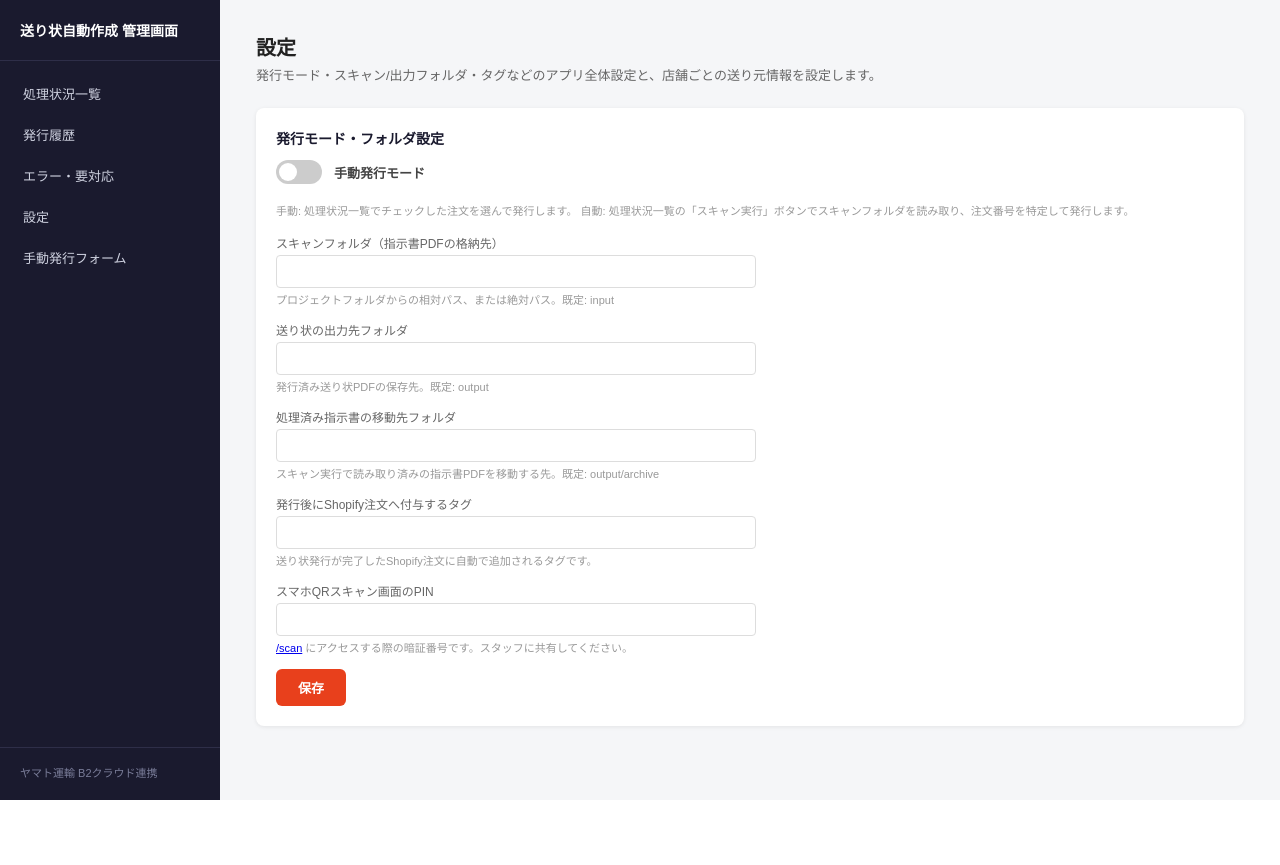
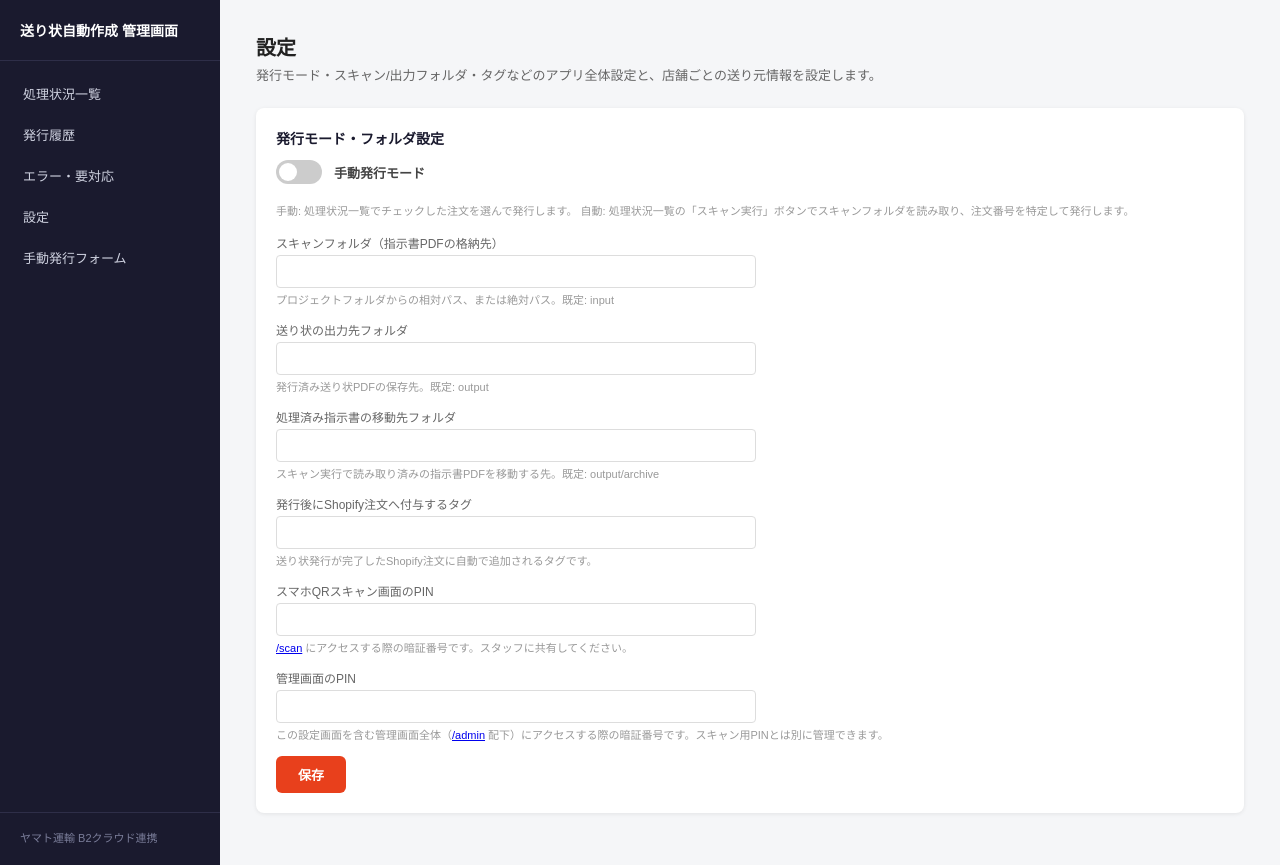
Before and after one commit to toratyann620/ph-label-print, a FastAPI app: template templates/admin/settings.html in a window 1280 px wide. Before the commit the page ends 800 px from the top, so only its background shows below. Run offline with FastAPI, Linux system fonts and the light colour scheme; the template is opened without the code that fills it, so the values that code supplies are empty.

Commit message:
管理画面(/admin)にもPIN認証を追加
- これまで/admin配下は認証なしでトンネル経由でも閲覧可能だったため、
  /scanと同じ仕組み（PIN + 署名付きCookie）で保護
- scan_auth.pyをrealm対応にリファクタし、"scan"用と"admin"用のPIN・Cookieを分離
  （スキャン用PINだけを渡された人が管理画面に入れないようにするため）
- scripts/init_pins.py: 初回PIN発行用のブートストラップスクリプトを追加
  （/admin自体がPINで保護されるため、設定画面から回せない初回のみ必要）

```diff
--- a/src/common/app.py
+++ b/src/common/app.py
@@ -120,13 +120,39 @@ async def shopify_order_webhook(order: ShopifyOrder):
 SETTINGS_FIELDS = ["sender_name", "sender_zip", "sender_address", "sender_address2", "sender_phone", "sender_email", "printer_name"]
 
 
+def _require_admin(request: Request) -> RedirectResponse | None:
+    """未認証なら /admin/login へのリダイレクトを返す。認証済みなら None。"""
+    if not scan_auth.is_authorized(request, realm="admin"):
+        return RedirectResponse(url="/admin/login")
+    return None
+
+
+@app.get("/admin/login", response_class=HTMLResponse, include_in_schema=False)
+async def admin_login_page(request: Request, error: str = ""):
+    return templates.TemplateResponse("admin_login.html", {"request": request, "error": error})
+
+
+@app.post("/admin/login", include_in_schema=False)
+async def admin_login_submit(pin: str = Form(...)):
+    expected_pin = db.get_app_settings()["admin_pin"]
+    if not expected_pin or pin != expected_pin:
+        return RedirectResponse(url="/admin/login?error=1", status_code=303)
+    response = RedirectResponse(url="/admin/processing", status_code=303)
+    scan_auth.set_auth_cookie(response, realm="admin")
+    return response
+
+
 @app.get("/admin", include_in_schema=False)
-async def admin_root():
+async def admin_root(request: Request):
+    if (redirect := _require_admin(request)) is not None:
+        return redirect
     return RedirectResponse(url="/admin/processing")
 
 
 @app.get("/admin/processing", response_class=HTMLResponse)
 async def admin_processing(request: Request, synced: str = "", issued: str = "", scanned: str = ""):
+    if (redirect := _require_admin(request)) is not None:
+        return redirect
     sync_result = None
     try:
         sync_result = await order_sync.sync_recent_orders()
@@ -143,8 +169,10 @@ async def admin_processing(request: Request, synced: str = "", issued: str = "",
 
 
 @app.post("/admin/issue", include_in_schema=False)
-async def admin_issue(order_ids: list[int] = Form(...)):
+async def admin_issue(request: Request, order_ids: list[int] = Form(...)):
     """手動発行モード：処理状況一覧でチェックした注文の送り状をまとめて発行する"""
+    if (redirect := _require_admin(request)) is not None:
+        return redirect
     orders = db.get_orders_cache_by_ids(order_ids)
     count = 0
     for order in orders:
@@ -154,14 +182,18 @@ async def admin_issue(order_ids: list[int] = Form(...)):
 
 
 @app.post("/admin/scan", include_in_schema=False)
-async def admin_scan():
+async def admin_scan(request: Request):
     """自動発行モードの代替：スキャンフォルダを今すぐ読み取り、送り状発行までまとめて実行する"""
+    if (redirect := _require_admin(request)) is not None:
+        return redirect
     results = await scan_folder_and_issue()
     return RedirectResponse(url=f"/admin/processing?scanned={len(results)}", status_code=303)
 
 
 @app.get("/admin/pdf/{record_id}")
-async def admin_pdf(record_id: int):
+async def admin_pdf(request: Request, record_id: int):
+    if (redirect := _require_admin(request)) is not None:
+        return redirect
     record = db.get_shipment(record_id)
     if not record or not record.get("pdf_path") or not os.path.exists(record["pdf_path"]):
         raise HTTPException(status_code=404, detail="PDFが見つかりません")
@@ -170,6 +202,8 @@ async def admin_pdf(record_id: int):
 
 @app.get("/admin/history", response_class=HTMLResponse)
 async def admin_history(request: Request):
+    if (redirect := _require_admin(request)) is not None:
+        return redirect
     rows = db.list_shipments(statuses=["done"])
     return templates.TemplateResponse("admin/history.html", {
         "request": request, "active": "history", "counts": _nav_counts(),
@@ -179,6 +213,8 @@ async def admin_history(request: Request):
 
 @app.get("/admin/errors", response_class=HTMLResponse)
 async def admin_errors(request: Request):
+    if (redirect := _require_admin(request)) is not None:
+        return redirect
     rows = db.list_shipments(statuses=list(db.ERROR_STATUSES))
     return templates.TemplateResponse("admin/errors.html", {
         "request": request, "active": "errors", "counts": _nav_counts(),
@@ -188,6 +224,8 @@ async def admin_errors(request: Request):
 
 @app.get("/admin/settings", response_class=HTMLResponse)
 async def admin_settings(request: Request, saved: str = ""):
+    if (redirect := _require_admin(request)) is not None:
+        return redirect
     settings_by_store = {s["store"]: s for s in db.list_store_settings()}
     stores = [
         {"store": store, **{f: (settings_by_store.get(store, {}) or {}).get(f, "") for f in SETTINGS_FIELDS}}
@@ -201,6 +239,7 @@ async def admin_settings(request: Request, saved: str = ""):
 
 @app.post("/admin/settings", include_in_schema=False)
 async def admin_settings_save(
+    request: Request,
     store: str = Form(...),
     sender_name: str = Form(""),
     sender_zip: str = Form(""),
@@ -210,6 +249,8 @@ async def admin_settings_save(
     sender_email: str = Form(""),
     printer_name: str = Form(""),
 ):
+    if (redirect := _require_admin(request)) is not None:
+        return redirect
     if store not in STORE_CANDIDATES:
         raise HTTPException(status_code=400, detail=f"不明なストアです: {store}")
     db.upsert_store_settings(
@@ -227,13 +268,17 @@ async def admin_settings_save(
 
 @app.post("/admin/settings/global", include_in_schema=False)
 async def admin_settings_global_save(
+    request: Request,
     issue_mode: str = Form("manual"),
     scan_folder: str = Form("input"),
     output_folder: str = Form("output"),
     archive_folder: str = Form("output/archive"),
     issue_tag: str = Form(""),
     scan_pin: str = Form(""),
+    admin_pin: str = Form(""),
 ):
+    if (redirect := _require_admin(request)) is not None:
+        return redirect
     if issue_mode not in ("manual", "auto"):
         raise HTTPException(status_code=400, detail=f"不明な発行モードです: {issue_mode}")
     db.set_app_settings(
@@ -243,6 +288,7 @@ async def admin_settings_global_save(
         archive_folder=archive_folder,
         issue_tag=issue_tag,
         scan_pin=scan_pin,
+        admin_pin=admin_pin,
     )
     return RedirectResponse(url="/admin/settings?saved=1", status_code=303)
 
--- a/src/common/db.py
+++ b/src/common/db.py
@@ -49,6 +49,8 @@ APP_SETTINGS_DEFAULTS = {
     "issue_tag":      "ヤマト送り状発行済み",
     "scan_pin":       "",   # スマホQRスキャン画面のPIN（設定画面で変更可能）
     "scan_secret":    "",   # PIN認証Cookie署名用の秘密鍵（自動生成）
+    "admin_pin":      "",   # 管理画面(/admin)のPIN
+    "admin_secret":   "",   # 管理画面PIN認証Cookie署名用の秘密鍵（自動生成）
 }
 
 
--- a/src/common/scan_auth.py
+++ b/src/common/scan_auth.py
@@ -1,8 +1,10 @@
 """
-スマホQRスキャン画面（/scan）向けの簡易PIN認証。
+スマホQRスキャン画面（/scan）・管理画面（/admin）向けの簡易PIN認証。
 
-セッションDBは使わず、app_settingsのscan_secretで署名したCookieのみで認証状態を保持する
-（有効期限180日）。PIN自体はapp_settings.scan_pinで管理し、設定画面から変更可能。
+セッションDBは使わず、app_settingsの{realm}_secretで署名したCookieのみで認証状態を保持する
+（有効期限180日）。PIN自体はapp_settings.{realm}_pinで管理し、設定画面から変更可能。
+realmは "scan"（スマホ画面用）と "admin"（管理画面用）の2種類があり、それぞれ別のPIN・別のCookieで
+独立して認証する（スキャン用PINだけを渡された人が管理画面に入れてしまうことを防ぐため）。
 """
 import hashlib
 import hmac
@@ -12,29 +14,33 @@ from fastapi.responses import Response
 
 import db
 
-COOKIE_NAME = "scan_auth"
 MAX_AGE_SECONDS = 60 * 60 * 24 * 180  # 180日
 
 
-def _expected_token() -> str:
-    secret = db.get_app_settings()["scan_secret"]
-    return hmac.new(secret.encode(), b"scan-authorized", hashlib.sha256).hexdigest()
+def _expected_token(realm: str) -> str | None:
+    secret = db.get_app_settings().get(f"{realm}_secret", "")
+    if not secret:
+        return None
+    return hmac.new(secret.encode(), f"{realm}-authorized".encode(), hashlib.sha256).hexdigest()
 
 
-def is_authorized(request: Request) -> bool:
-    secret = db.get_app_settings()["scan_secret"]
-    if not secret:
+def is_authorized(request: Request, realm: str = "scan") -> bool:
+    expected = _expected_token(realm)
+    if not expected:
         return False
-    token = request.cookies.get(COOKIE_NAME)
+    token = request.cookies.get(f"{realm}_auth")
     if not token:
         return False
-    return hmac.compare_digest(token, _expected_token())
+    return hmac.compare_digest(token, expected)
 
 
-def set_auth_cookie(response: Response) -> None:
+def set_auth_cookie(response: Response, realm: str = "scan") -> None:
+    expected = _expected_token(realm)
+    if not expected:
+        return
     response.set_cookie(
-        COOKIE_NAME,
-        _expected_token(),
+        f"{realm}_auth",
+        expected,
         max_age=MAX_AGE_SECONDS,
         httponly=True,
         samesite="lax",
--- a/templates/admin/settings.html
+++ b/templates/admin/settings.html
@@ -71,6 +71,11 @@
         <input type="text" name="scan_pin" value="{{ app_settings.scan_pin }}">
         <div class="field-hint"><a href="/scan" target="_blank">/scan</a> にアクセスする際の暗証番号です。スタッフに共有してください。</div>
       </div>
+      <div class="field">
+        <label>管理画面のPIN</label>
+        <input type="text" name="admin_pin" value="{{ app_settings.admin_pin }}">
+        <div class="field-hint">この設定画面を含む管理画面全体（<a href="/admin/processing" target="_blank">/admin</a> 配下）にアクセスする際の暗証番号です。スキャン用PINとは別に管理できます。</div>
+      </div>
       <button type="submit" class="action-btn" style="padding:9px 22px;background:#e8401c;color:#fff;border:none;border-radius:6px;font-size:13px;font-weight:600;cursor:pointer;">保存</button>
     </form>
   </div>
```
Also changed, not shown: WINDOWS_SETUP.md (+12 -0 lines), scripts/init_pins.py (added, +45 -0 lines), templates/admin_login.html (added, +40 -0 lines).
